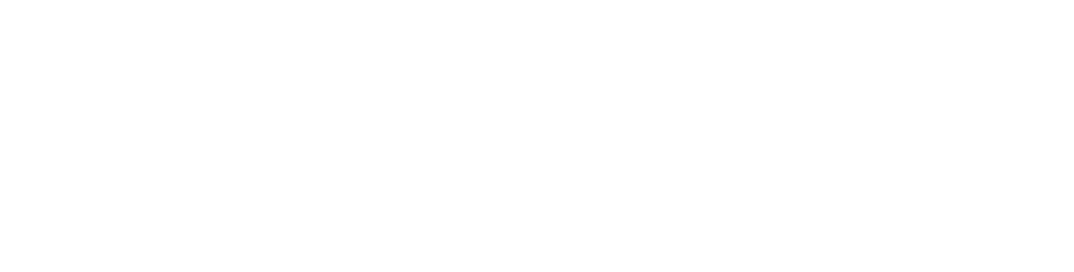
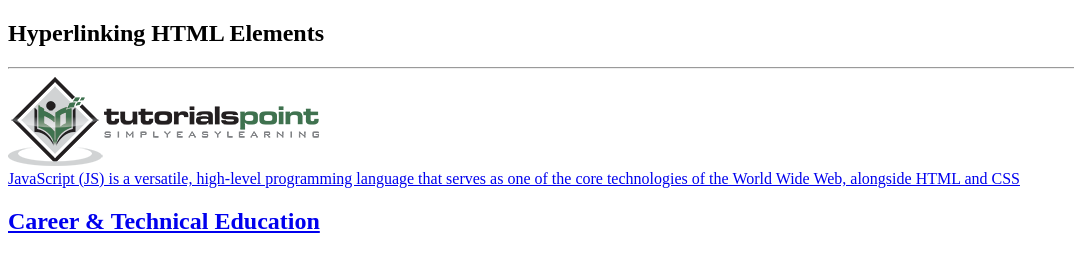
Before and after one commit to DriniDI/webdev26-27, a plain HTML site: page WebDev_Unit1/WDLesson1_4Practical/index.html in a window 1280 px wide. Shown: the whole page, without its empty margins (0-1074 px from the left). Drawn offline with Linux system fonts and the light colour scheme.

Commit message:
push both

```diff
--- a/WebDev_Unit1/WDLesson1_4Practical/index.html
+++ b/WebDev_Unit1/WDLesson1_4Practical/index.html
@@ -16,17 +16,26 @@
     </a>
     -->
     <!-- Challenge 1: Add a heading with "Hyperlinking HTML Elements" followed by a horizontal rule-->
-
+    <h2>Hyperlinking HTML Elements</h2>
+    <hr>
     <!-- Challenge 2: Add the image for tutorialpoints that is stored locally and make it
      a hyperlink to  https://www.tutorialspoint.com/ that will open in a new tab -->
+    <a href=" https://www.tutorialspoint.com/" target="_blank">
+      <img src="tutorialpoint.png">
+    </a>
+    <br>
 
     <!-- Challenge 3: Add a paragraph describing JavaScript and make the paragraph a hyperlink to
-     https://javascript.info/ that will open in the SAME tab.-->
+     https://javascript.info/ that will open in the SAME tab. -->
+
+    <a href="https://javascript.info/">JavaScript (JS) is a versatile, high-level programming language that serves as one of the core technologies of the World Wide Web, alongside HTML and CSS</a>
 
     <!-- Challenge 4: Add an <h2> for "Career & Technical Education" and make the heading a hyperlink to
       the cte.html file which is stored internally in the folder.
       Note: You can link to other web pages.  This is how websites are created! -->
-
+    <a href="cte.html">
+      <h2>Career & Technical Education</h2>
+    </a>
     <!-- Challenge Bonus:  Complete all the challenges located in cte.html.
      Note: Click on cte.html to open the html file and start editing. -->
   </body>
```
Also changed, not shown: WebDev_Unit1/WDLesson1_4Practical/cte.html (+4 -2 lines).
